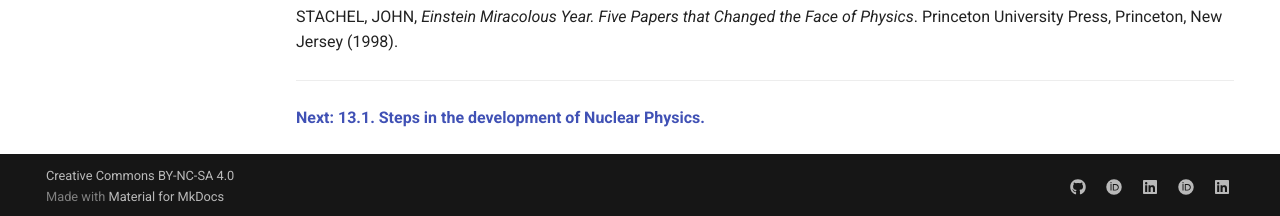
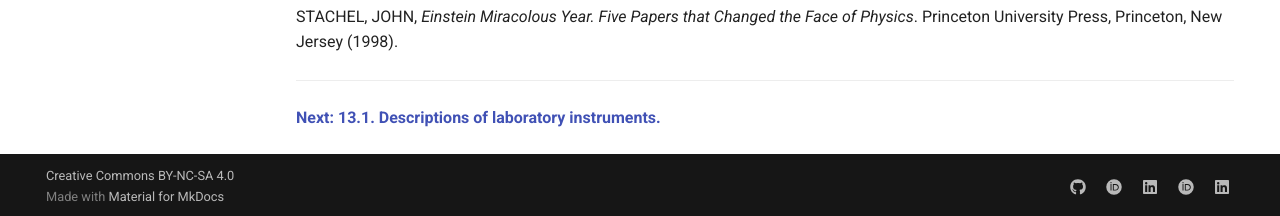
Before and after one commit to modphysnobel/modphysnobel.github.io, an MkDocs documentation site: the page built from docs/vol-III/vol-III-chap-12-sect-3.md, in a window 1280 px wide and 900 px high, scrolled down 2924 px. Shown: the part 681-897 px from the top of the window. Built offline with MkDocs 1.6.1 and Material for MkDocs 9.7.7, drawn with Linux system fonts in a browser that asks for light colours; some web fonts are replaced; comment, search, counter and statistics services are not loaded.

Commit message:
Update vol-III-chap-12-sect-3.md

```diff
--- a/docs/vol-III/vol-III-chap-12-sect-3.md
+++ b/docs/vol-III/vol-III-chap-12-sect-3.md
@@ -101,4 +101,4 @@
 
 ***
 
-[**Next: 13.1. Steps in the development of Nuclear Physics.**](https://modphysnobel.github.io/vol-IV/vol-IV-chap-13-sect-1/)
+[**Next: 13.1. Descriptions of laboratory instruments.**](https://modphysnobel.github.io/vol-IV/vol-IV-chap-13-sect-1/)
```
